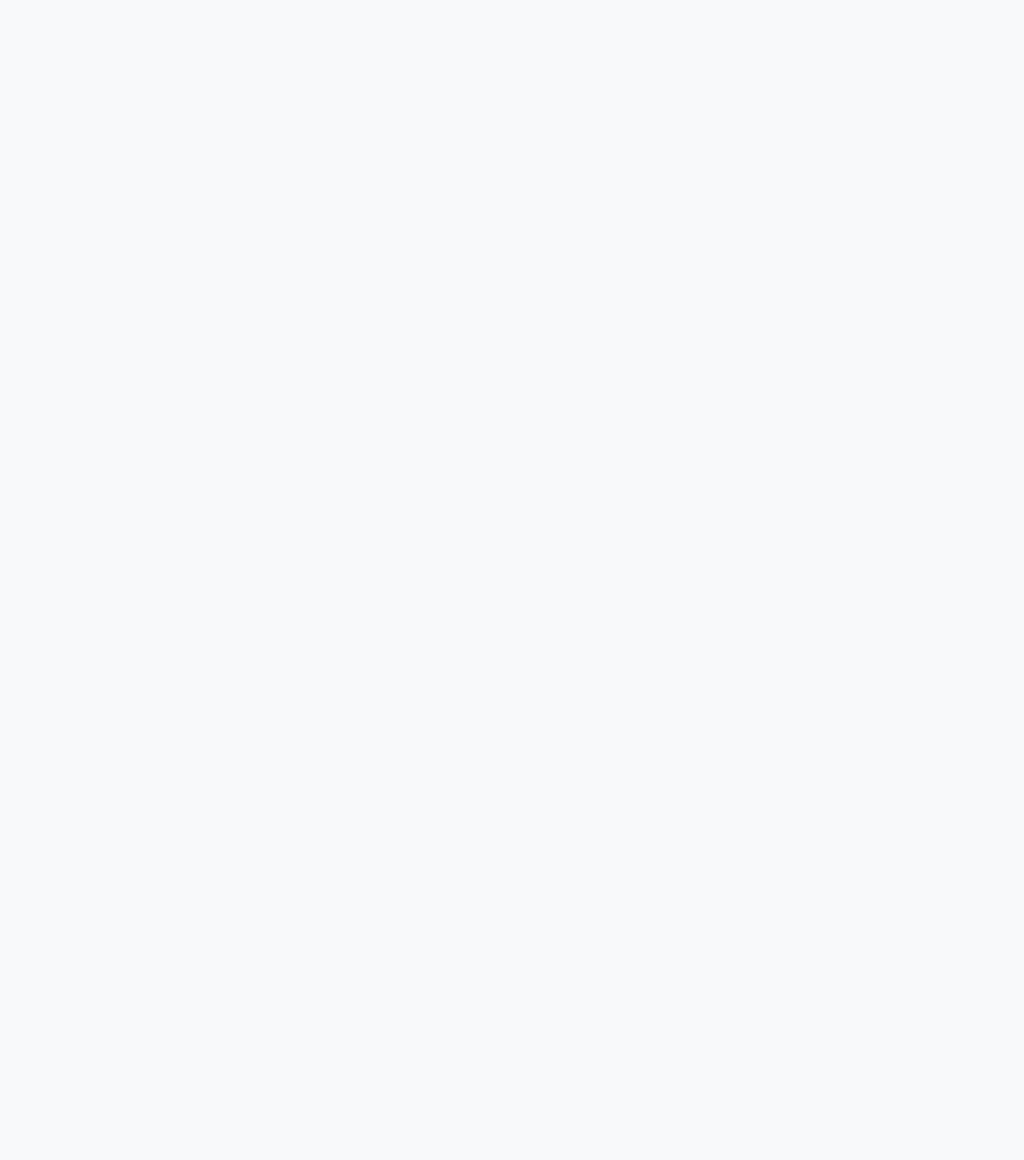
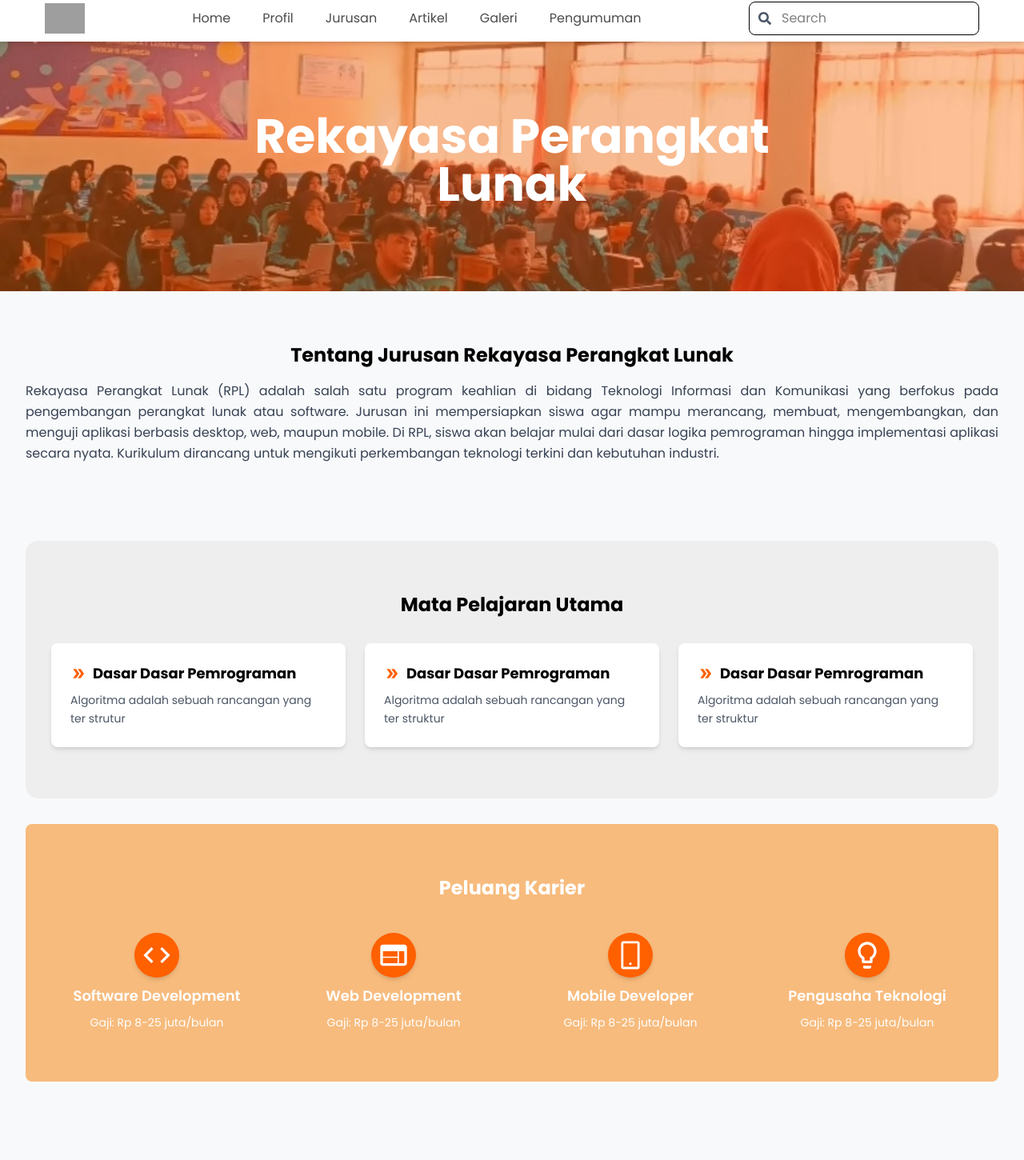
Before and after one commit to hanNajib/JHIC, a React (Vite) app in the folder smkn8jember/: page /major/detail in a window 1280 px wide. Before the commit this address had no page. Shown: the part 54-1504 px from the top of the page at 80% size. Before the commit the page ends 800 px from the top, so only its background shows below. Built offline with nearby package versions, Linux system fonts and the light colour scheme; grey boxes are pictures that could not be loaded.

Commit message:
feat: majordetail

```diff
--- a/smkn8jember/public/mapel.json
+++ b/smkn8jember/public/mapel.json
@@ -12,5 +12,12 @@
     "jurusan": "Rekayasa Perangkat Lunak",
     "deskripsi": "Algoritma adalah sebuah rancangan yang ter struktur",
     "foto": "/image/logosmk.png"
+  },
+  {
+    "id": 3,
+    "mapel": "Dasar Dasar Pemrograman",
+    "jurusan": "Rekayasa Perangkat Lunak",
+    "deskripsi": "Algoritma adalah sebuah rancangan yang ter struktur",
+    "foto": "/image/logosmk.png"
   }
 ]
--- a/smkn8jember/src/Router.jsx
+++ b/smkn8jember/src/Router.jsx
@@ -46,6 +46,7 @@ import HeadMaster from './page/HeadMaster'
 import Gallery from './page/Gallery'
 import Announcement from './page/Announcement'
 import Login from './page/Login'
+import MajorDetail from "./page/MajorDetail";
 
 function Router() {
   return (
@@ -103,6 +104,8 @@ function Router() {
         <Route path="/headmaster" element={<HeadMaster />} />
         <Route path="/announcement" element={<Announcement />} />
         <Route path="/gallery" element={<Gallery />} />
+        <Route path="/major/detail" element={<MajorDetail />} />
+
         <Route path="/login" element={<Login/>} />
       </Routes>
     </BrowserRouter>
--- a/smkn8jember/src/constants/schoolData.js
+++ b/smkn8jember/src/constants/schoolData.js
@@ -93,7 +93,7 @@ export const SAMPLE_ARTICLES = [
     id: 1,
     title: 'Juara 1 Lomba Kompetensi Siswa Tingkat Kabupaten Jember',
     description: 'Siswa SMK Negeri 8 Jember kembali meraih juara dalam ajang perlombannahasidhasihciuasgigasi Lorem ipsum dolor sit amet, consectetur adipisicing elit.',
-    image: 'assets/images/tkr.jpg',
+    image: 'assets/images/rpl.jpg',
     tags: ['Prestasi', 'RPL'],
     date: '25 Februari 2025',
     views: 109
--- a/smkn8jember/src/hooks/useSchool.js
+++ b/smkn8jember/src/hooks/useSchool.js
@@ -31,7 +31,7 @@ export const useSchoolPrograms = () => {
  * Hook for managing articles
  */
 export const useArticles = () => {
-  const visibleArticles = SAMPLE_ARTICLES.slice(0, 3);
+  const visibleArticles = SAMPLE_ARTICLES.slice(0, 5);
 
   return {
     articles: SAMPLE_ARTICLES,
--- /dev/null
+++ b/smkn8jember/src/page/MajorDetail.jsx
@@ -0,0 +1,158 @@
+import React, { useState, useEffect } from "react";
+import Navbar from "../components/Navbar";
+import Footer from "../components/Footer";
+import {
+  MdCode,
+  MdDoubleArrow,
+  MdOutlineLightbulb,
+  MdWeb,
+} from "react-icons/md";
+import { AiOutlineMobile } from "react-icons/ai";
+import { useArticles } from "../hooks/useSchool";
+import { ArticleCard } from "../components/ui";
+const MajorDetail = () => {
+  const [subjects, setSubjects] = useState([]);
+  const { visibleArticles, isLoading } = useArticles();
+  useEffect(() => {
+    let cancelled = false;
+    fetch("/mapel.json")
+      .then((res) => res.json())
+      .then((data) => {
+        if (!cancelled) setSubjects(Array.isArray(data) ? data : []);
+      })
+      .catch(() => {
+        if (!cancelled) setSubjects([]);
+      });
+
+    return () => {
+      cancelled = true;
+    };
+  }, []);
+
+  const carieers = [
+    {
+      icon: <MdCode size={40} />,
+      title: "Software Development",
+      salary: "Gaji: Rp 8-25 juta/bulan",
+    },
+    {
+      icon: <MdWeb size={40} />,
+      title: "Web Development",
+      salary: "Gaji: Rp 8-25 juta/bulan",
+    },
+    {
+      icon: <AiOutlineMobile size={40} />,
+      title: "Mobile Developer",
+      salary: "Gaji: Rp 8-25 juta/bulan",
+    },
+    {
+      icon: <MdOutlineLightbulb size={40} />,
+      title: "Pengusaha Teknologi",
+      salary: "Gaji: Rp 8-25 juta/bulan",
+    },
+  ];
+  console.log("visibleArticles:", visibleArticles);
+
+  return (
+    <>
+      <Navbar />
+      <section
+        className="flex flex-col items-center justify-center py-20 relative text-center"
+        style={{
+          backgroundImage: "url('/assets/images/jurusan-rpl.jpg')",
+          backgroundSize: "cover",
+          backgroundPosition: "center",
+        }}
+      >
+        <div className="absolute inset-0 w-full h-full bg-orange-500 opacity-40 pointer-events-none z-0"></div>
+
+        <div className="relative z-10 max-w-3xl">
+          <h1 className="font-poppins p-2 font-bold text-white text-4xl md:text-6xl mb-4">
+            Rekayasa Perangkat Lunak
+          </h1>
+        </div>
+      </section>
+      <section className="flex flex-col gap-4 items-center justify-center bg-[#F8F9FA] px-8 py-16">
+        <h1 className="font-bold text-2xl text-center md:text-start">
+          Tentang Jurusan Rekayasa Perangkat Lunak
+        </h1>
+        <p className="  md:text-justify text-gray-700 leading-relaxed">
+          Rekayasa Perangkat Lunak (RPL) adalah salah satu program keahlian di
+          bidang Teknologi Informasi dan Komunikasi yang berfokus pada
+          pengembangan perangkat lunak atau software. Jurusan ini mempersiapkan
+          siswa agar mampu merancang, membuat, mengembangkan, dan menguji
+          aplikasi berbasis desktop, web, maupun mobile. Di RPL, siswa akan
+          belajar mulai dari dasar logika pemrograman hingga implementasi
+          aplikasi secara nyata. Kurikulum dirancang untuk mengikuti
+          perkembangan teknologi terkini dan kebutuhan industri.
+        </p>
+      </section>
+
+      <section className="bg-[#eeeeee] py-16 flex flex-col items-center justify-center px-2 m-8 rounded-2xl">
+        <h1 className="text-2xl font-bold mb-8 relative">
+          Mata Pelajaran Utama
+        </h1>
+
+        <div className="grid grid-cols-1 md:grid-cols-3 gap-6 mx-auto px-6 w-full">
+          {subjects.map((item) => (
+            <div
+              key={item.id ?? item.mapel}
+              className="bg-white p-6 rounded-lg shadow-md flex flex-col gap-2 hover:shadow-lg transition"
+            >
+              <div className="flex items-center gap-2">
+                <MdDoubleArrow size={20} className="text-[#FF6000]" />
+                <h2 className="font-bold text-lg">
+                  {item.mapel || item.title}
+                </h2>
+              </div>
+              <p className="text-sm text-gray-600 leading-relaxed">
+                {item.deskripsi}
+              </p>
+            </div>
+          ))}
+        </div>
+      </section>
+
+      <section className="bg-[#F77F00]/50 py-16 flex flex-col items-center justify-center px-6 m-8 rounded-lg">
+        <h1 className="font-bold text-2xl mb-10 text-white">Peluang Karier</h1>
+
+        <div className="grid grid-cols-1 sm:grid-cols-2 md:grid-cols-4 gap-8 max-w-6xl w-full">
+          {carieers.map((item, index) => (
+            <div
+              key={index}
+              className="flex flex-col items-center text-center gap-3"
+            >
+              <div className="bg-[#FF6000] text-white p-2 rounded-full flex items-center justify-center shadow-md hover:scale-105 transition-transform duration-300">
+                {item.icon}
+              </div>
+              <h2 className="font-semibold text-lg text-white leading-tight">
+                {item.title}
+              </h2>
+              <p className="text-sm text-white">{item.salary}</p>
+            </div>
+          ))}
+        </div>
+      </section>
+
+      <section className="py-16 flex flex-col items-center justify-center px-2 m-8">
+        <h1 className="font-bold text-2xl">Prestasi</h1>
+
+        {/* Container scroll horizontal */}
+        <div className="flex gap-6 w-full pt-10 pb-4 overflow-x-auto no-scrollbar">
+          {visibleArticles.map((article) => (
+            <div key={article.id} className="flex-none w-72 sm:w-80 md:w-96">
+              <ArticleCard article={article} />
+            </div>
+          ))}
+        </div>
+      </section>
+      <h1 className="font-bold text-2xl justify-center items-center text-center mt-3">Bekerja sama dan dipercaya oleh</h1>
+      <section className="bg-[#F7BB7D] py-16 flex flex-col items-center justify-center px-6 m-8 rounded-lg">
+
+      </section>
+      <Footer />
+    </>
+  );
+};
+
+export default MajorDetail;
```
Also changed, not shown: smkn8jember/public/assets/images/jurusan-rpl.jpg (added).
